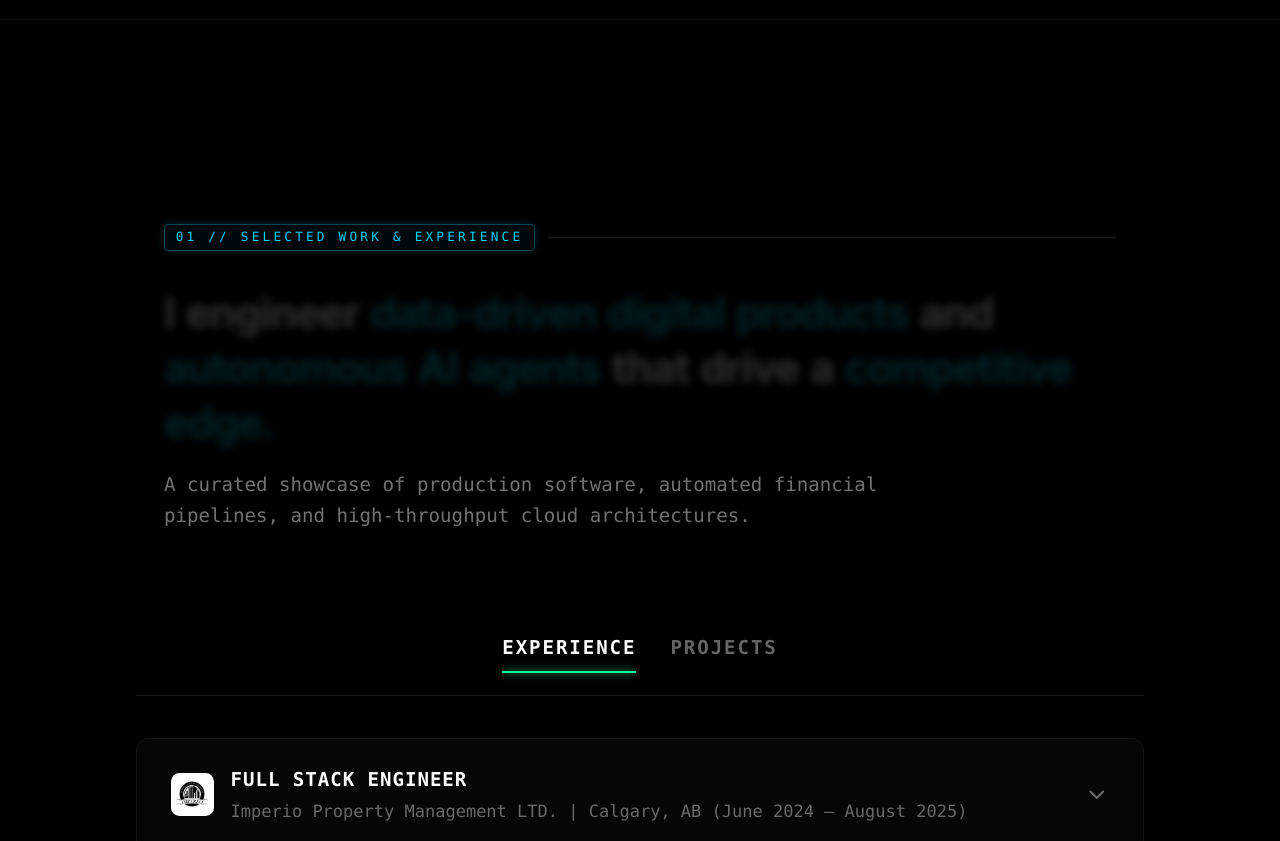
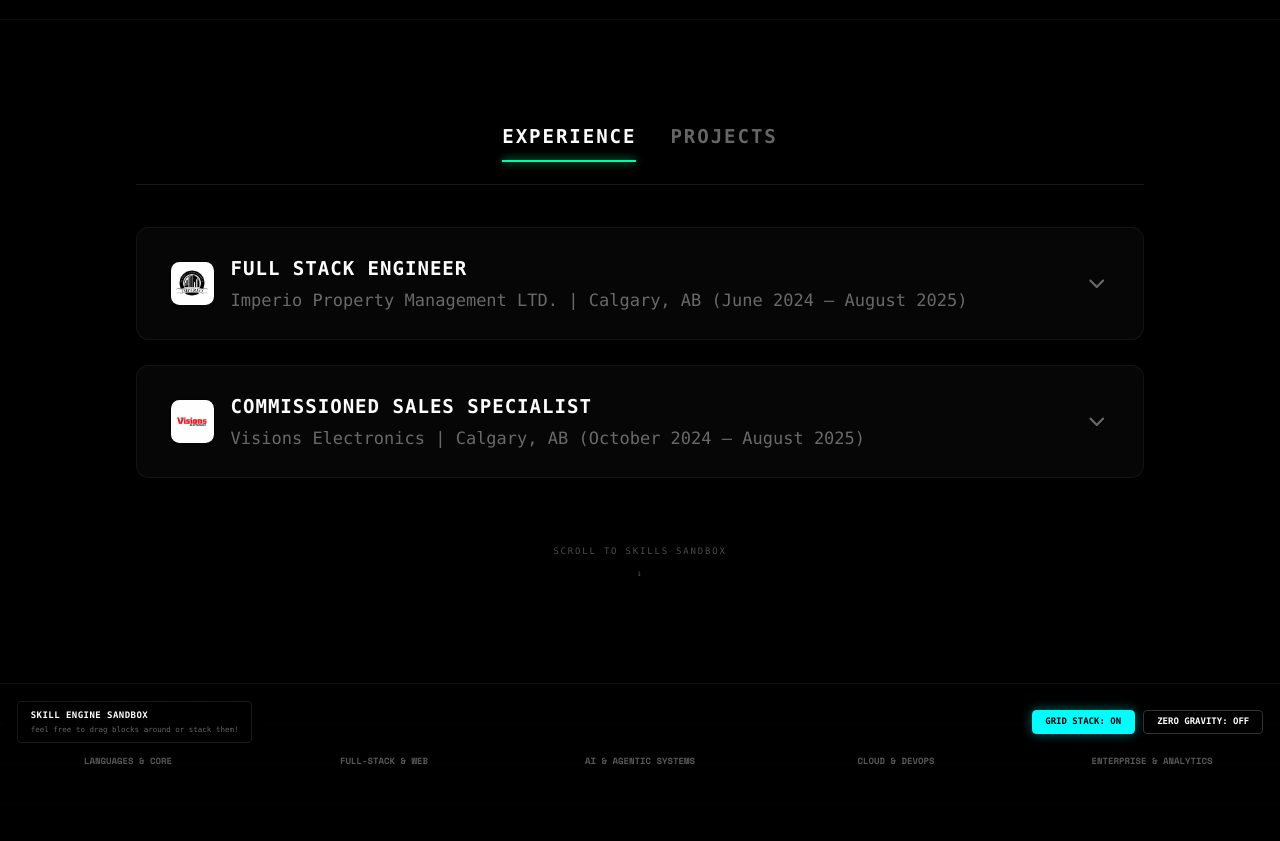
Before and after one commit to HabibiTaha/taha-gillani-portfolio, a React (Vite) app: page / in a window 1280 px wide. Shown: the part 780-1621 px from the top of the page. Built offline with nearby package versions, Linux system fonts and the light colour scheme.

Commit message:
Revert "feat(ui): add scroll-reveal text illumination and 3D perspective card animations inspired by usmankamran.com"
This reverts commit 1807227434f588532a95c047c25a046d4c964f16.

```diff
--- a/src/App.tsx
+++ b/src/App.tsx
@@ -5,7 +5,6 @@ import CursorTrail from './components/CursorTrail';
 import TabsContent from './components/TabsContent';
 import PhysicsSkills from './components/PhysicsSkills';
 import TypewriterIntro from './components/TypewriterIntro';
-import ScrollRevealText from './components/ScrollRevealText';
 
 // Custom GithubIcon SVG
 const GithubIcon = (props: React.SVGProps<SVGSVGElement>) => (
@@ -238,8 +237,6 @@ export default function App() {
       <section className={`w-full py-24 px-6 md:px-24 lg:px-32 border-b border-white/5 bg-studio-900/10 transition-all duration-1000 ${introCompleted ? 'opacity-100' : 'opacity-0 pointer-events-none'}`}>
         <div className="max-w-5xl lg:max-w-6xl xl:max-w-7xl mx-auto flex flex-col items-center">
 
-          <ScrollRevealText theme={theme} />
-
           <div className="w-full text-left">
             <TabsContent />
           </div>
--- a/src/components/ScrollRevealText.tsx
+++ /dev/null
@@ -1,123 +0,0 @@
-import { useRef } from 'react';
-import { motion, useScroll, useTransform, MotionValue } from 'framer-motion';
-
-interface ScrollRevealTextProps {
-  theme: 'dark' | 'light';
-}
-
-interface WordProps {
-  word: string;
-  progress: MotionValue<number>;
-  range: [number, number];
-  isHighlight?: boolean;
-  theme: 'dark' | 'light';
-}
-
-function Word({ word, progress, range, isHighlight, theme }: WordProps) {
-  // Smooth scroll-driven illumination
-  const opacity = useTransform(progress, range, [0.18, 1]);
-  const y = useTransform(progress, range, [8, 0]);
-  const blurValue = useTransform(progress, range, [4, 0]);
-
-  return (
-    <span className="relative inline-block mr-[0.26em] my-[0.06em]">
-      <motion.span
-        style={{
-          opacity,
-          y,
-          filter: useTransform(blurValue, (v) => `blur(${v}px)`),
-        }}
-        className={`inline-block transition-colors duration-300 ${
-          isHighlight
-            ? theme === 'dark'
-              ? 'text-cyan-400 font-semibold drop-shadow-[0_0_12px_rgba(6,182,212,0.45)]'
-              : 'text-cyan-600 font-semibold drop-shadow-[0_0_8px_rgba(8,145,178,0.25)]'
-            : theme === 'dark'
-              ? 'text-white'
-              : 'text-slate-900'
-        }`}
-      >
-        {word}
-      </motion.span>
-    </span>
-  );
-}
-
-export default function ScrollRevealText({ theme }: ScrollRevealTextProps) {
-  const containerRef = useRef<HTMLDivElement>(null);
-
-  // Track scroll through the container
-  const { scrollYProgress } = useScroll({
-    target: containerRef,
-    offset: ['start 0.85', 'end 0.45'],
-  });
-
-  const statement =
-    "I engineer data-driven digital products and autonomous AI agents that drive a competitive edge.";
-  const words = statement.split(' ');
-
-  const highlights = new Set(['data-driven', 'digital', 'products', 'autonomous', 'AI', 'agents', 'competitive', 'edge.']);
-
-  return (
-    <div
-      ref={containerRef}
-      className="w-full max-w-4xl mx-auto py-16 md:py-24 text-left font-sans select-none"
-    >
-      {/* Category Eyebrow HUD Tag */}
-      <motion.div
-        initial={{ opacity: 0, y: 20 }}
-        whileInView={{ opacity: 1, y: 0 }}
-        viewport={{ once: true, amount: 0.3 }}
-        transition={{ duration: 0.6, ease: [0.16, 1, 0.3, 1] }}
-        className="flex items-center gap-3 mb-6 font-mono text-[10px] md:text-xs tracking-[0.25em] uppercase"
-      >
-        <span
-          className={`px-2.5 py-1 rounded border ${
-            theme === 'dark'
-              ? 'border-cyan-400/30 text-cyan-400 bg-cyan-950/20 shadow-[0_0_10px_rgba(6,182,212,0.2)]'
-              : 'border-cyan-600/30 text-cyan-700 bg-cyan-50'
-          }`}
-        >
-          01 // SELECTED WORK & EXPERIENCE
-        </span>
-        <div
-          className={`h-[1px] flex-1 ${
-            theme === 'dark' ? 'bg-white/10' : 'bg-slate-200'
-          }`}
-        />
-      </motion.div>
-
-      {/* Scroll-Revealed Main Headline */}
-      <h2 className="text-2xl sm:text-3xl md:text-4xl lg:text-[42px] font-bold tracking-tight leading-[1.25] md:leading-[1.2]">
-        {words.map((word, i) => {
-          const step = 1 / words.length;
-          const start = i * step * 0.85;
-          const end = Math.min(1, start + step * 1.5);
-          return (
-            <Word
-              key={i}
-              word={word}
-              progress={scrollYProgress}
-              range={[start, end]}
-              isHighlight={highlights.has(word)}
-              theme={theme}
-            />
-          );
-        })}
-      </h2>
-
-      {/* Subtitle with 3D perspective slide-up */}
-      <motion.p
-        initial={{ opacity: 0, y: 24, filter: 'blur(4px)' }}
-        whileInView={{ opacity: 1, y: 0, filter: 'blur(0px)' }}
-        viewport={{ once: true, amount: 0.3 }}
-        transition={{ duration: 0.7, delay: 0.2, ease: [0.16, 1, 0.3, 1] }}
-        className={`mt-6 text-sm sm:text-base md:text-lg font-mono leading-relaxed max-w-2xl ${
-          theme === 'dark' ? 'text-white/45' : 'text-slate-600'
-        }`}
-      >
-        A curated showcase of production software, automated financial pipelines, and high-throughput cloud architectures.
-      </motion.p>
-    </div>
-  );
-}
--- a/src/components/TabsContent.tsx
+++ b/src/components/TabsContent.tsx
@@ -178,13 +178,7 @@ export default function TabsContent() {
   return (
     <div className="w-full max-w-5xl mx-auto font-mono select-none">
       {/* ─── TAB TOGGLE HEADER ─── */}
-      <motion.div
-        initial={{ opacity: 0, y: 20 }}
-        whileInView={{ opacity: 1, y: 0 }}
-        viewport={{ once: true, amount: 0.3 }}
-        transition={{ duration: 0.6, ease: [0.16, 1, 0.3, 1] }}
-        className="flex justify-center gap-8 mb-10 border-b border-white/10 pb-5"
-      >
+      <div className="flex justify-center gap-8 mb-10 border-b border-white/10 pb-5">
         <button
           onClick={() => {
             setActiveTab('experience');
@@ -220,29 +214,20 @@ export default function TabsContent() {
             />
           )}
         </button>
-      </motion.div>
+      </div>
 
       {/* ─── ACCORDION CONTAINER ─── */}
       <div className="flex flex-col gap-4 md:gap-5 lg:gap-6">
-        {items.map((item, index) => {
+        {items.map((item) => {
           const isOpen = expandedId === item.id;
           return (
-            <motion.div
+            <div
               key={item.id}
-              initial={{ opacity: 0, y: 48, filter: 'blur(5px)' }}
-              whileInView={{ opacity: 1, y: 0, filter: 'blur(0px)' }}
-              viewport={{ once: true, amount: 0.15 }}
-              transition={{
-                duration: 0.65,
-                delay: index * 0.08,
-                ease: [0.16, 1, 0.3, 1]
-              }}
+              className="border border-white/5 rounded-xl bg-studio-900/40 overflow-hidden transition-all duration-300 accordion-panel"
               style={{
-                perspective: 1200,
                 borderColor: isOpen ? `${item.color}40` : 'rgba(255, 255, 255, 0.05)',
                 boxShadow: isOpen ? `0 0 15px ${item.color}10` : 'none'
               }}
-              className="border border-white/5 rounded-xl bg-studio-900/40 overflow-hidden transition-colors duration-300 accordion-panel"
             >
               {/* Row Header Trigger */}
               <button
@@ -359,7 +344,7 @@ export default function TabsContent() {
                   </motion.div>
                 )}
               </AnimatePresence>
-            </motion.div>
+            </div>
           );
         })}
       </div>
```
